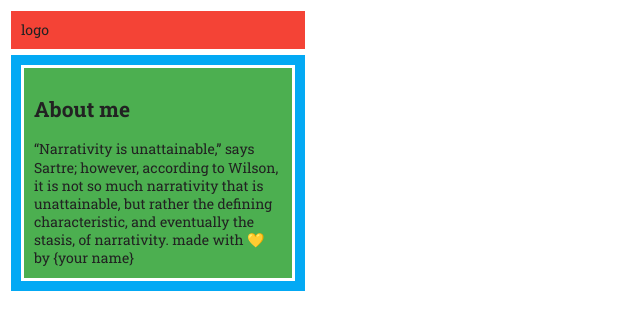
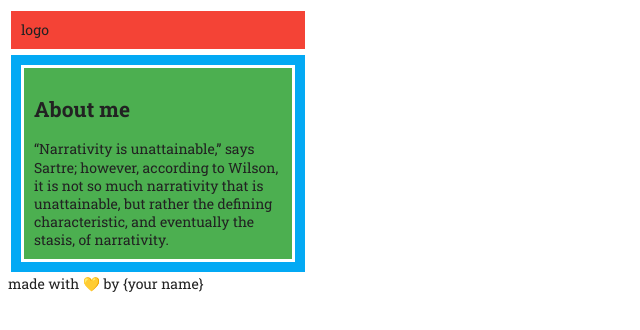
Before and after one commit to zita-gmbr/exercise4, a plain HTML site: page index.html in a window 1280 px wide. Shown: the whole page, without its empty margins (0-640 px from the left). Drawn offline with Linux system fonts and the light colour scheme.

Commit message:
Update index.html

```diff
--- a/index.html
+++ b/index.html
@@ -17,8 +17,9 @@
                 <h1>
                     About me
                 </h1>
-            “Narrativity is unattainable,” says Sartre; however, according to Wilson, it is not so much narrativity that is unattainable, but rather the defining characteristic, and eventually the stasis, of narrativity. made with 💛 by {your name}
+            “Narrativity is unattainable,” says Sartre; however, according to Wilson, it is not so much narrativity that is unattainable, but rather the defining characteristic, and eventually the stasis, of narrativity.
         </article>
     </main>
+    made with 💛 by {your name}
 </body>
 </html>
```
